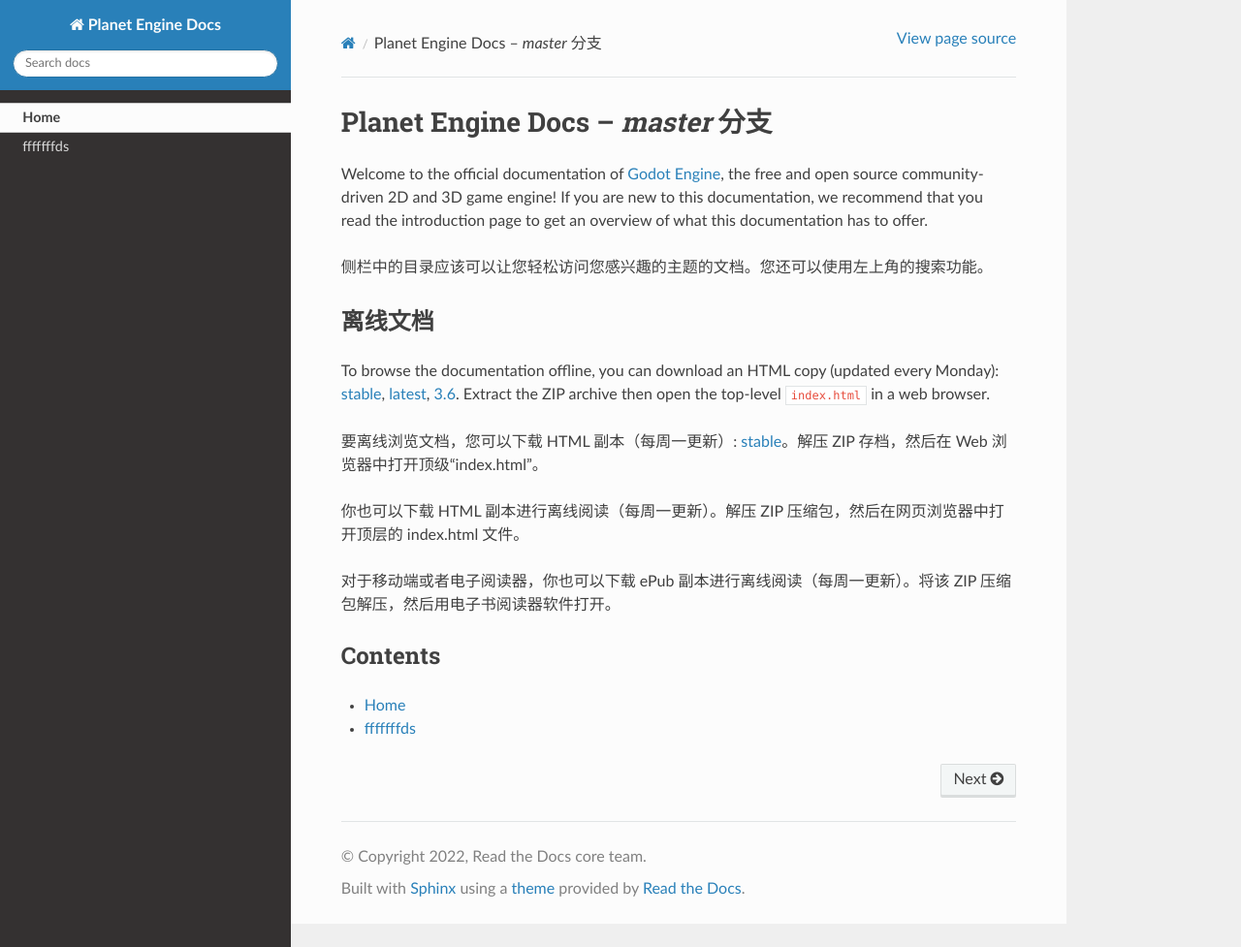
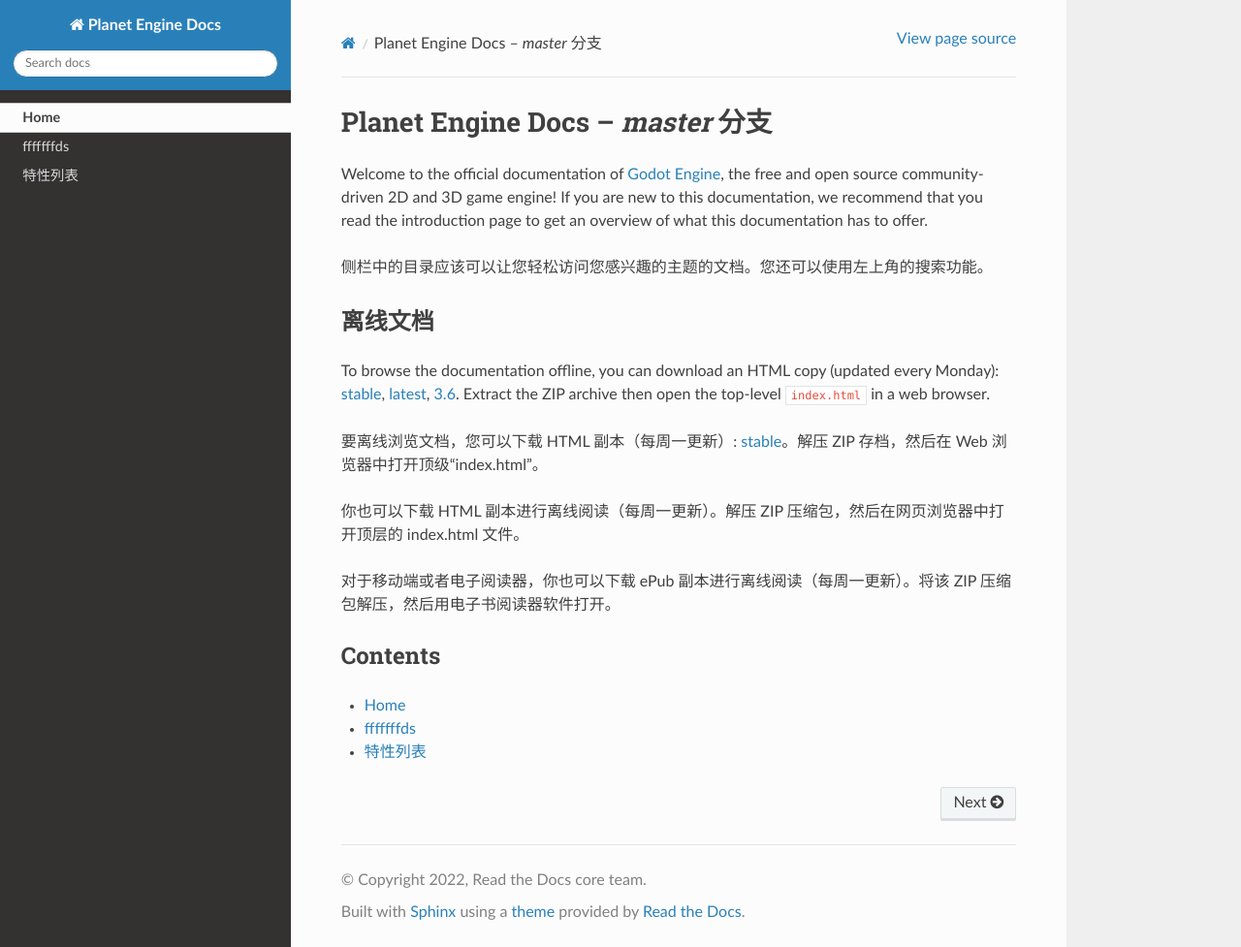
Before and after one commit to Heculen/Planet-Engine-Docs, a Sphinx documentation site: the page built from docs/index.rst, in a window 1280 px wide and 977 px high. Shown: the whole window at 97% size. Built offline with Sphinx 7.4.7 and the Read the Docs theme 3.1.0, drawn with Linux system fonts in a browser that asks for light colours.

Commit message:
Update index.rst

```diff
--- a/docs/index.rst
+++ b/docs/index.rst
@@ -6,3 +6,4 @@
 
    Home <self>
    acca
+   about/特性列表
```
